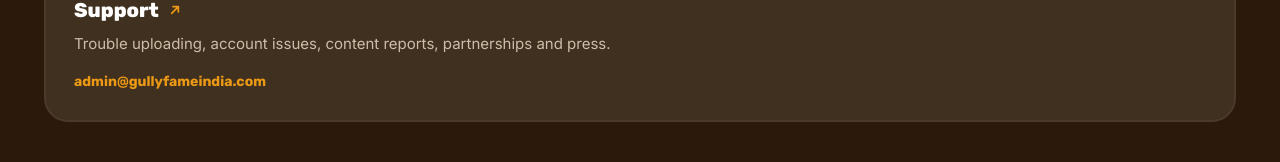
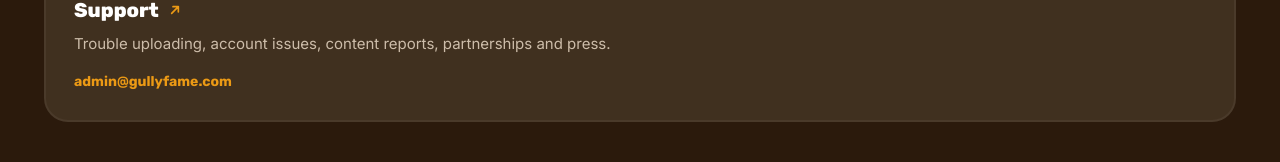
Before and after one commit to gullyfame/gullyfame-web, a Next.js app: page /contact in a window 1280 px wide. Shown: the part 617-779 px from the top of the page. Built offline with nearby package versions, Linux system fonts and the light colour scheme; no server answers; a web font is replaced by a local one.

Commit message:
update address

```diff
--- a/app/contact/page.tsx
+++ b/app/contact/page.tsx
@@ -10,7 +10,7 @@ import { pageMetadata, siteConfig } from "@/lib/seo";
 
 export const metadata = pageMetadata("/contact");
 
-const supportEmail = "admin@gullyfameindia.com";
+const supportEmail = "admin@gullyfame.com";
 
 const socials = [
   { label: "Instagram", href: siteConfig.social.instagram, Icon: InstagramIcon },
--- a/app/terms/page.tsx
+++ b/app/terms/page.tsx
@@ -776,15 +776,20 @@ export default function TermsPage() {
 
         <h2 {...h(27)}>27. Contact and grievance redressal details</h2>
         <p>
-          <strong>Legal entity:</strong> GullyFame India
+          <strong>Legal entity:</strong> Gully Fame India Private Limited
           <br />
-          <strong>Registered office:</strong> [Registered office address]
+          <strong>CIN:</strong> U62099DL2025PTC455455
           <br />
-          <strong>Grievance office:</strong> [Grievance office address]
+          <strong>Registered office:</strong> House 55B, Ground Floor,
+          Najafgarh Road, (West Delhi) Delhi - 110015
           <br />
-          <strong>Email:</strong> [Grievance email]
+          <strong>Grievance office:</strong> House 55B, Ground Floor,
+          Najafgarh Road, (West Delhi) Delhi - 110015
           <br />
-          <strong>Phone:</strong> [Grievance phone number]
+          <strong>Email:</strong>{" "}
+          <a href="mailto:admin@gullyfame.com">admin@gullyfame.com</a>
+          <br />
+          <strong>Phone:</strong> <a href="tel:+919821234605">+91 98212 34605</a>
           <br />
           <strong>Response/acknowledgement:</strong> As prescribed by applicable
           law.
--- a/site.data.json
+++ b/site.data.json
@@ -6,7 +6,7 @@
   "description": "Weekly talent battles in music, dance, cooking and comedy. Upload your clip, earn points from votes, climb the live leaderboard and win real prizes.",
   "copyrightHolder": "Gully Fame India",
   "copyrightYear": 2026,
-  "contactEmail": "gullyfameindia@gmail.com",
+  "contactEmail": "admin@gullyfame.com",
   "pages": [
     {
       "path": "/",
```
